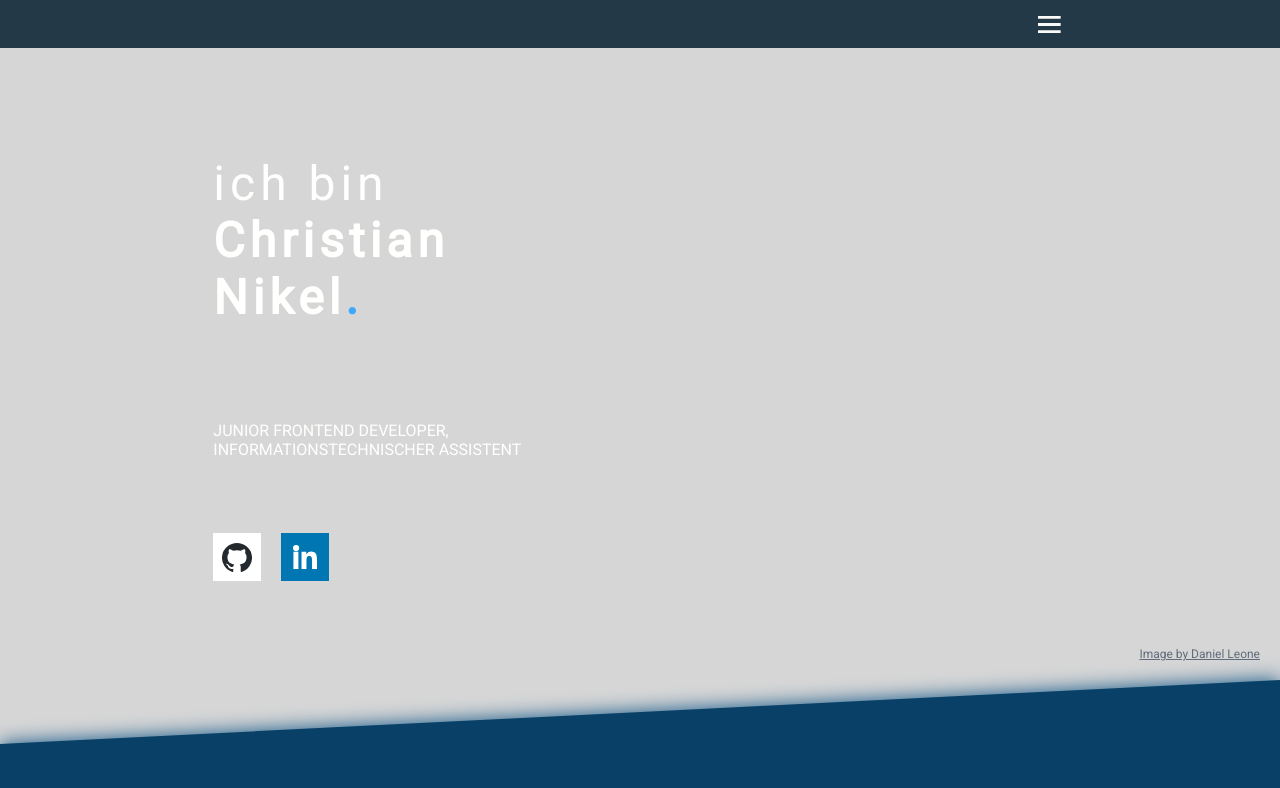
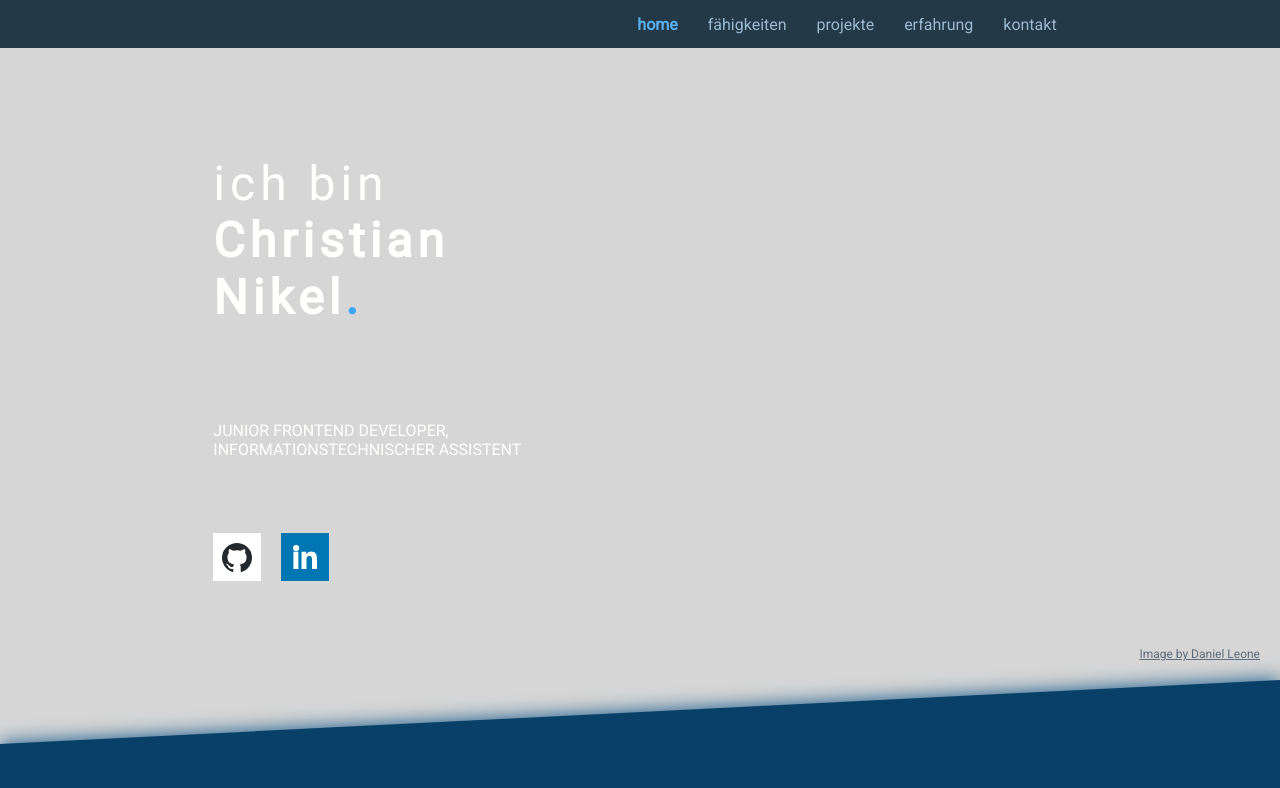
Before and after one commit to ChristianNik/my-website, a plain HTML site: page index.html in a window 1280 px wide. Shown: the top 788 px of the page. Drawn offline with Linux system fonts and the light colour scheme.

Commit message:
topbar navigation hinzugefügt & responivegemacht

```diff
--- a/index.html
+++ b/index.html
@@ -26,6 +26,15 @@
             transform="translate(-4 -6)"
           />
         </svg>
+      </div>
+      <div class="topbar__navigation">
+        <ul class="topbar__list">
+          <li><a class="topbar__link active" href="#info">home</a></li>
+          <li><a class="topbar__link" href="#skills">fähigkeiten</a></li>
+          <li><a class="topbar__link" href="#projects">projekte</a></li>
+          <li><a class="topbar__link" href="#experience">erfahrung</a></li>
+          <li><a class="topbar__link" href="#kontact">kontakt</a></li>
+        </ul>
       </div>
       <div
         id="topbar__menu__close"
@@ -195,7 +204,7 @@
       <p>THIS SITE IS UNDER CONSTRUCTION.</p>
       <button id="modal__button">VERSTANDEN</button>
     </div>
--->
+ -->
     <!-- Modal end -->
 
     <script src="app.js"></script>
--- a/sass/navigation.sass
+++ b/sass/navigation.sass
@@ -44,6 +44,32 @@
         &:hover
             filter: brightness(0.8)
             transform: rotate(90deg)
+    .topbar__navigation
+        display: none
+        grid-row: 1 / 2
+        grid-column: 2 / 3
+        justify-self: flex-end
+        color: red
+        height: 100%
+        .topbar__list
+            display: flex
+            flex-direction: row
+            margin: 0
+            padding: 0
+            list-style: none
+            li
+                height: 100%
+        .topbar__link
+            display: flex
+            align-items: center
+            text-decoration: none
+            margin-left: 10px
+            color: $text-secondary
+            height: 100%
+            padding: 5px 10px
+            &.active
+                color: $nav-hover
+                font-weight: bold
 
 .navigaion
     z-index: 1000
--- a/sass/style.sass
+++ b/sass/style.sass
@@ -292,11 +292,16 @@ body
   .card__container
     grid-template-columns: 1fr 1fr
     grid-gap: 15px
+  .topbar
+    .topbar__menu__open
+      display: none
+    .topbar__navigation
+      display: flex
   #kontact
     grid-template-columns: 25px auto 2fr 25px
     grid-template-rows: auto 1fr auto
     margin: 0
-    padding: 30px 50px
+    padding: 80px 50px
     .kontact__title
       grid-row: 1 / 2
       grid-column: 2 / 3
@@ -307,6 +312,7 @@ body
       grid-row: 1 / 3
       grid-column: 3 / 4
       margin-left: 50px
+
 ////I
 ////I
 ////I
```
Also changed, not shown: sass/navigation.css, sass/style.css, 3 other files.
